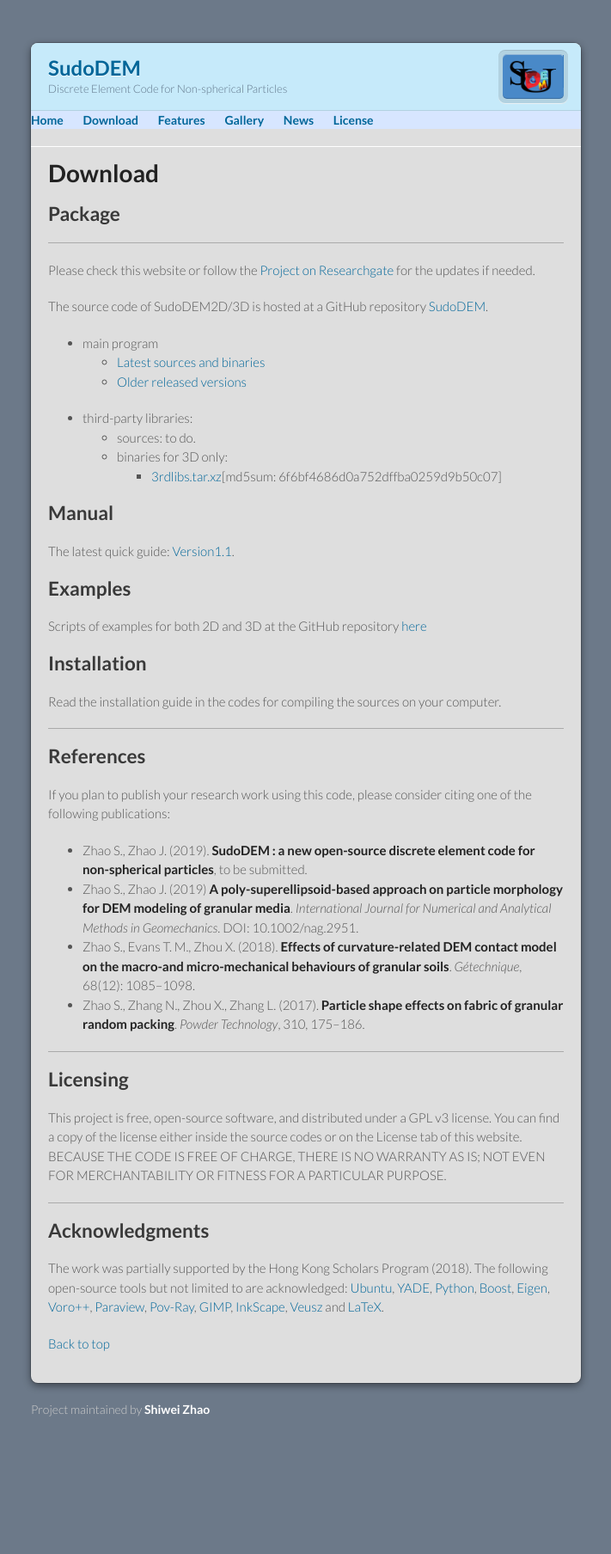
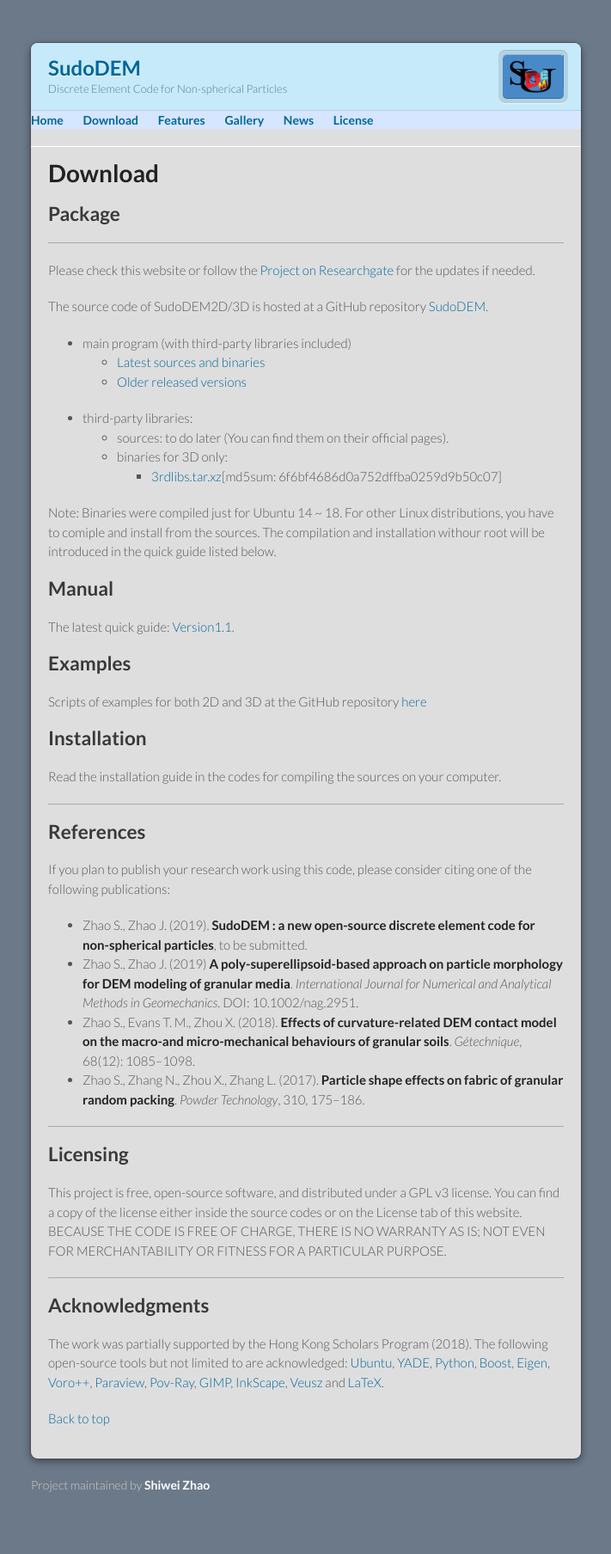
Before and after one commit to SudoDEM/sudodem.github.io, a Jekyll site: the page built from download.md, in a window 1280 px wide. Shown: the whole page at 86% size, without its empty margins (284-995 px from the left). Built offline with Jekyll 4.4.1, drawn with Linux system fonts in a browser that asks for light colours; our own code applies the rules of GitHub Pages for plain Markdown files; before the commit the page ends 1720 px from its top, so only the background shows below that.

Commit message:
updated the webpages

```diff
--- a/download.md
+++ b/download.md
@@ -9,16 +9,16 @@ layout: default
 Please check this website or follow the [Project on Researchgate](https://www.researchgate.net/project/SudoDEM-a-discrete-element-code-for-non-spherical-particles) for the updates if needed.
 
 The source code of SudoDEM2D/3D is hosted at a GitHub repository [SudoDEM](https://github.com/SudoDEM/SudoDEM).
-- main program
+- main program (with third-party libraries included)
   - [Latest sources and binaries](https://github.com/SudoDEM/SudoDEM/releases/tag/v1.3.6)
   - [Older released versions](https://github.com/SudoDEM/SudoDEM/releases)
 
 - third-party libraries:
-   - sources: to do.
+   - sources: to do later (You can find them on their official pages).
    - binaries for 3D only:
      - [3rdlibs.tar.xz](https://zenodo.org/record/2683766#.XNQh7-EzY5k)[md5sum: 6f6bf4686d0a752dffba0259d9b50c07]
 
-
+Note: Binaries were compiled just for Ubuntu 14 ~ 18. For other Linux distributions, you have to comiple and install from the sources. The compilation and installation withour root will be introduced in the quick guide listed below.
 ## Manual
 
 The latest quick guide: [Version1.1](https://www.researchgate.net/publication/335392133_A_Quick_Guide_for_SudoDEM_A_Discrete_Element_Code_for_Non-spherical_Particles).
```
Also changed, not shown: news.md (+2 -0 lines).
